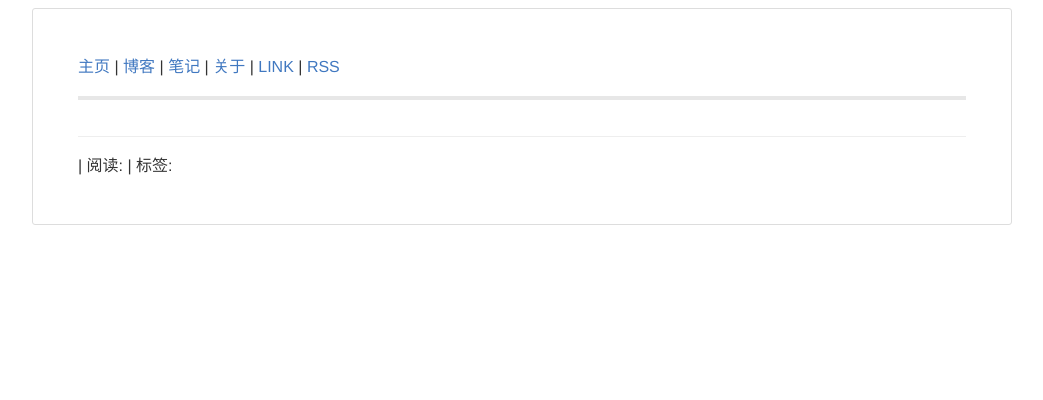
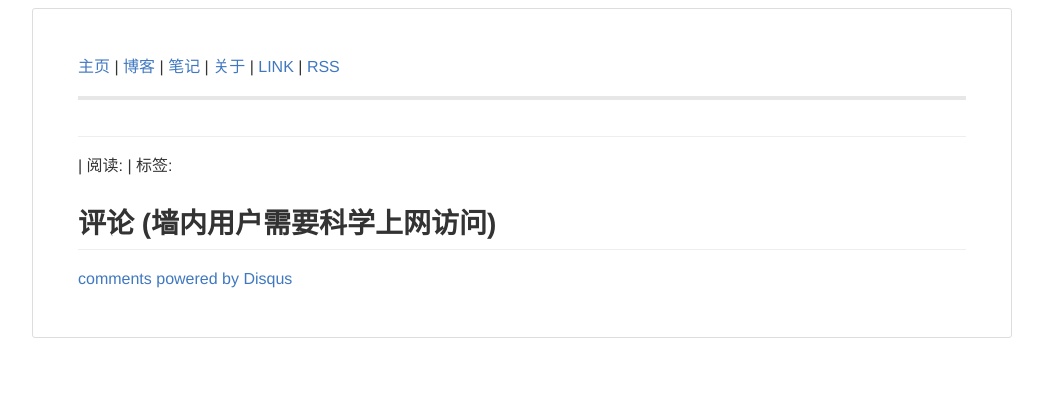
Before and after one commit to 068089dy/myblog, a Django app: template app/myblog/template/show.html in a window 1280 px wide. Shown: the top 400 px of the page, without its empty margins (118-1161 px from the left). Run offline with Django 3.2, Linux system fonts and the light colour scheme; the template is opened without the code that fills it, so the values that code supplies are empty; some libraries are stand-ins or nearby versions.

Commit message:
disqus comment

```diff
--- a/app/myblog/template/show.html
+++ b/app/myblog/template/show.html
@@ -14,4 +14,19 @@
     </p>
 {{ article.html_content }}
 
+<h2>评论 (墙内用户需要科学上网访问)</h2>
+<div id="disqus_thread"></div>
+<script type="text/javascript">
+    /* * * CONFIGURATION VARIABLES: EDIT BEFORE PASTING INTO YOUR WEBPAGE * * */
+    var disqus_shortname = '068089blog'; // required: replace example with your forum shortname
+
+    /* * * DON'T EDIT BELOW THIS LINE * * */
+    (function() {
+        var dsq = document.createElement('script'); dsq.type = 'text/javascript'; dsq.async = true;
+        dsq.src = '//' + disqus_shortname + '.disqus.com/embed.js';
+        (document.getElementsByTagName('head')[0] || document.getElementsByTagName('body')[0]).appendChild(dsq);
+    })();
+</script>
+<noscript>Please enable JavaScript to view the <a href="http://disqus.com/?ref_noscript">comments powered by Disqus.</a></noscript>
+<a href="http://disqus.com" class="dsq-brlink">comments powered by <span class="logo-disqus">Disqus</span></a>
 {% endblock %}
```
